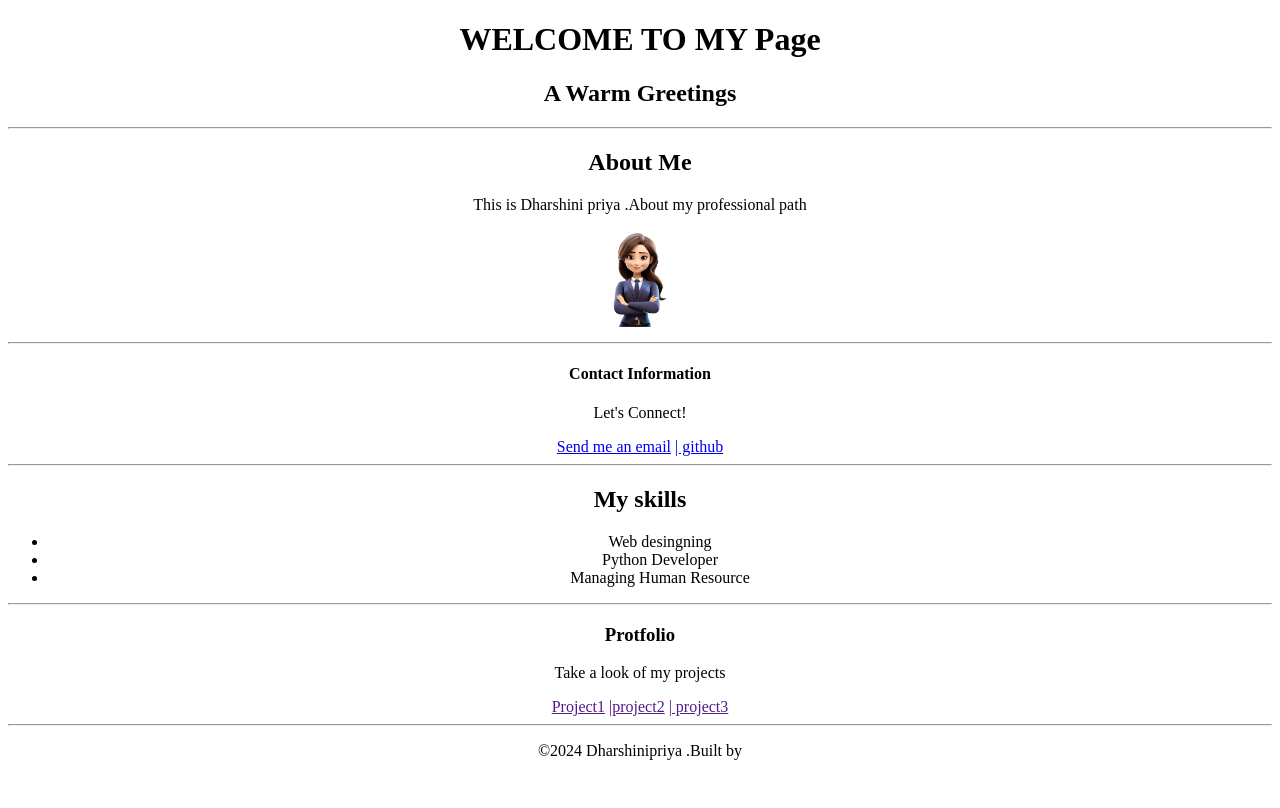
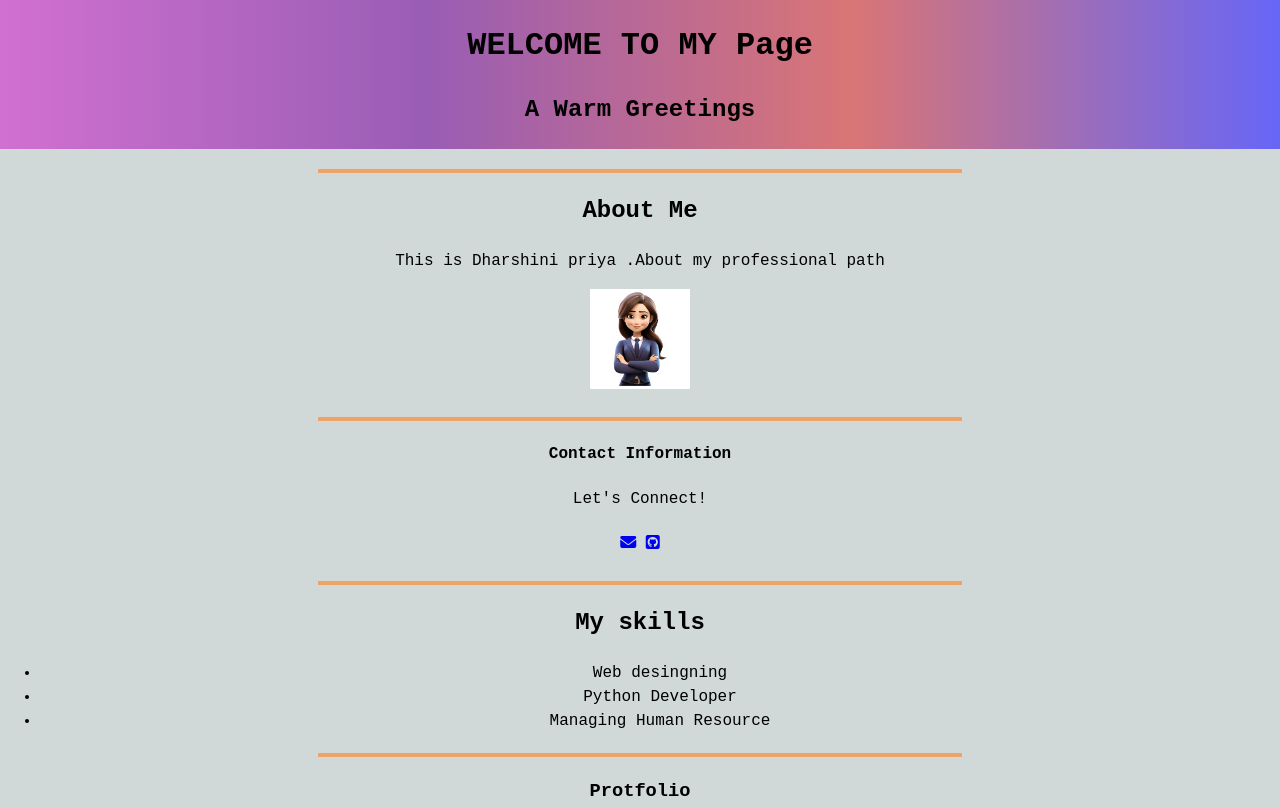
Before and after one commit to dharshinipriyamoorthy20/DharshinipriyaPortfolio, a plain HTML site: page index.html in a window 1280 px wide. Shown: the top 808 px of the page. Drawn offline with Linux system fonts and the light colour scheme.

Commit message:
second commit

```diff
--- /dev/null
+++ b/css/style.css
@@ -0,0 +1,36 @@
+body{
+    font-family: 'Courier New', Courier, monospace;
+    background-color: rgb(208, 217, 216);
+    color:black;
+    line-height:1.5;
+    margin: 0;
+    padding: 0;
+}
+hr{
+    width:50%;
+    margin:20px auto;
+    border:2px solid rgb(237, 164, 100);
+}
+li{
+    list-style-type:disc;
+}
+h1,h2{
+    font-weight:500px;
+}
+p,a{
+    font-weight:100px;
+}
+a:hover{
+    color:aqua;
+}
+header,footer{
+    background: linear-gradient(to right, rgb(209, 112, 209),rgb(153, 93, 181),rgb(217, 117, 117),rgb(102, 102, 247));
+    color:black;
+    padding:1px;
+    text-align:center;
+}
+a{
+    text-decoration: none;
+    display:inline-block;
+    margin:5px 0;
+}
--- a/index.html
+++ b/index.html
@@ -4,6 +4,11 @@
     <meta charset="UTF-8">
     <meta name="viewport" content="width=device-width, initial-scale=1.0">
     <title>Dharshini priya Portfolio</title>
+    <link rel="stylesheet" href="css/style.css">
+    <link rel="icon" href="image/icon.ico">
+    <link rel="stylesheet" href="https://cdnjs.cloudflare.com/ajax/libs/font-awesome/6.7.2/css/all.min.css">
+
+
 </head>
 <body>
     <center>
@@ -21,8 +26,9 @@
         <section>
             <h4>Contact Information</h4>
             <p>Let's Connect!</p>
-            <a href="23uca108@vcw.ac.in">Send me an email</a>
-            <a href="https://github.com/">| github</a>
+            <a href="mailto:23uca108@vcw.ac.in" class="icon-link email-icon"><i class="fa-solid fa-envelope"></i></a>
+            <a href="https://github.com/" class="icon-link github-icon"><i class="fa-brands fa-square-github"></i></a>
+
         </section>
         <hr>
         <section>
@@ -31,7 +37,6 @@
                 <li>Web desingning</li>
                 <li>Python Developer</li>
                 <li>Managing Human Resource</li>
-
             </ul>
         </section>
         <hr>
```
Also changed, not shown: image/icon.ico (added).
